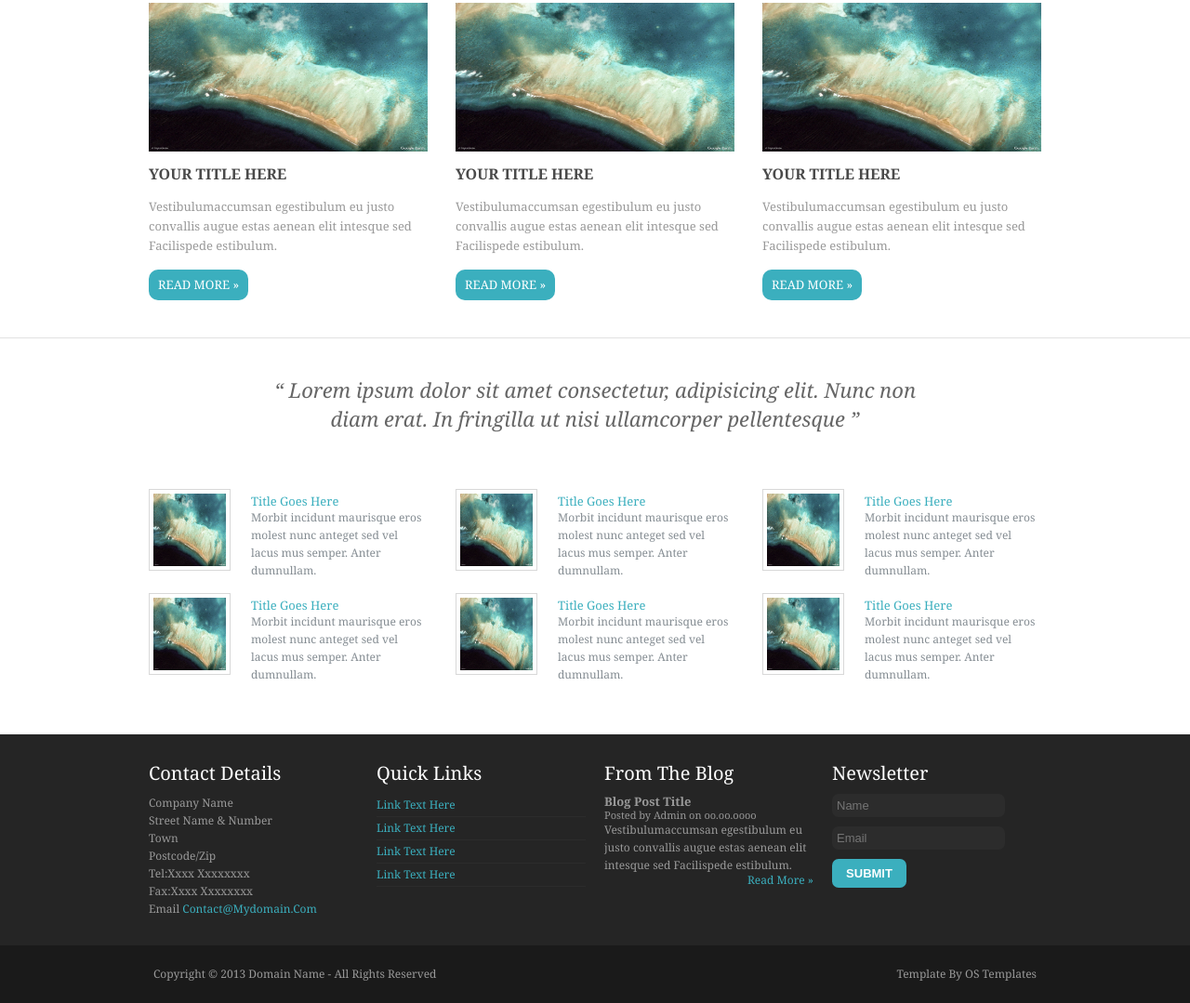
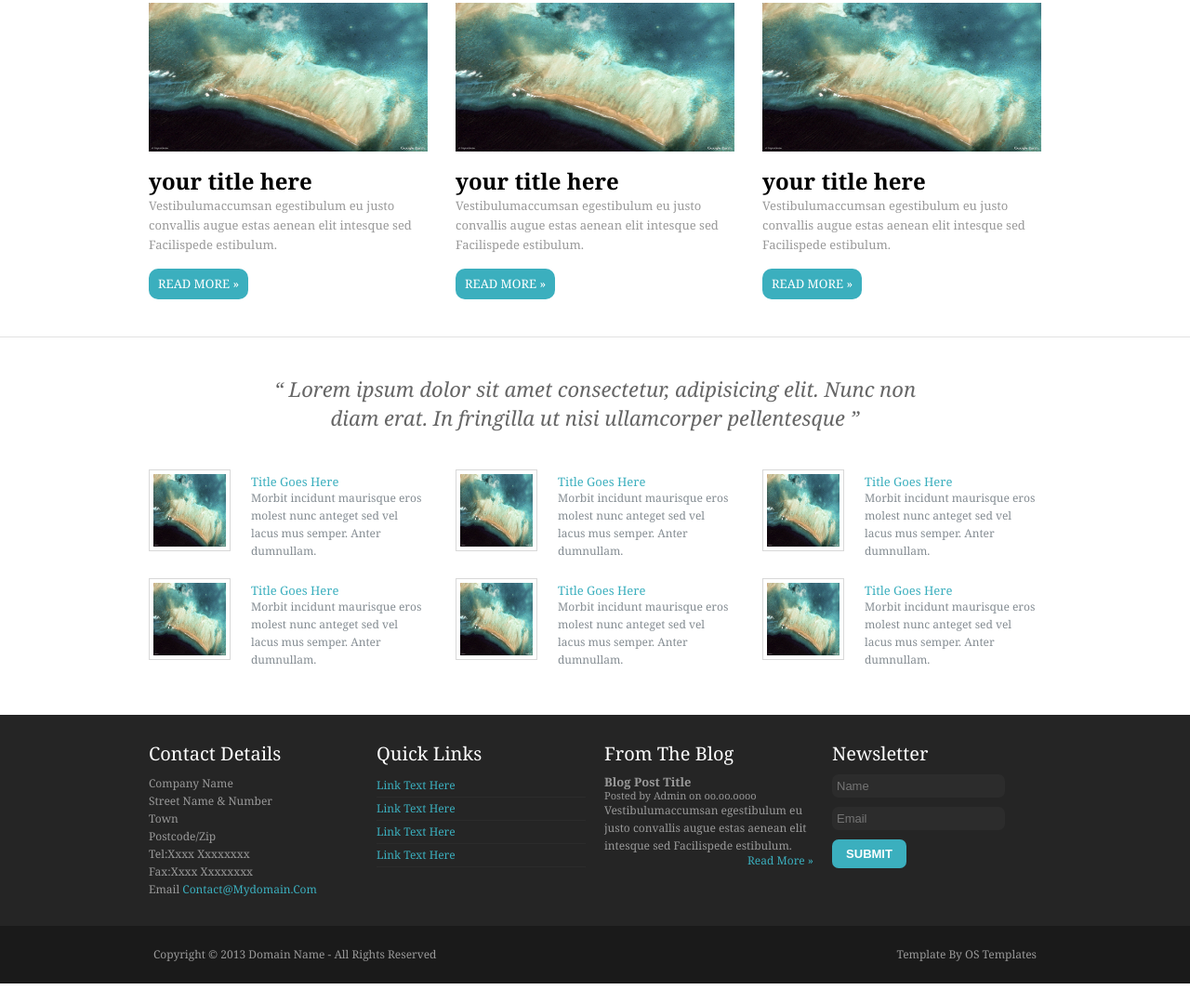
Before and after one commit to ma1ri/assignment_1_freshness, a plain HTML site: page index.html in a window 1280 px wide. Shown: the part 576-1655 px from the top of the page at 93% size. After the commit the page ends 1634 px from the top, so only its background shows below. Drawn offline with Linux system fonts and the light colour scheme.

Commit message:
minor changes

```diff
--- a/index.html
+++ b/index.html
@@ -4,7 +4,7 @@
 <head>
     <meta charset="UTF-8">
     <meta name="viewport" content="width=device-width, initial-scale=1.0">
-    <title>Document</title>
+    <title>Freshness</title>
     <link rel="stylesheet" href="styles.css">
     <link rel="stylesheet" href="https://cdnjs.cloudflare.com/ajax/libs/font-awesome/4.7.0/css/font-awesome.min.css">
 </head>
@@ -104,7 +104,7 @@
                         <img src="images/google-earth-view-6202.jpg" alt="">
                     </div>
                     <div class="intro-info">
-                        <h3>your title here</h3>
+                        <h2>your title here</h2>
                         <p>Vestibulumaccumsan egestibulum eu justo convallis augue estas aenean
                             elit intesque sed Facilispede estibulum.</p>
 
@@ -119,7 +119,7 @@
                         <img src="images/google-earth-view-6202.jpg" alt="">
                     </div>
                     <div class="intro-info">
-                        <h3>your title here</h3>
+                        <h2>your title here</h2>
                         <p>Vestibulumaccumsan egestibulum eu justo convallis augue estas aenean
                             elit intesque sed Facilispede estibulum.</p>
 
@@ -134,7 +134,7 @@
                         <img src="images/google-earth-view-6202.jpg" alt="">
                     </div>
                     <div class="intro-info">
-                        <h3>your title here</h3>
+                        <h2>your title here</h2>
                         <p>Vestibulumaccumsan egestibulum eu justo convallis augue estas aenean
                             elit intesque sed Facilispede estibulum.</p>
 
@@ -273,7 +273,7 @@
             <div class="footer-items">
                 <!-- contacts -->
                 <div class="footer-item">
-                    <h3 class="footer-item-title">contact details</h3>
+                    <h2 class="footer-item-title">contact details</h2>
                     <!-- <div class="footer-contacts"> -->
                     <p class="footer-contact-item">Company name</p>
                     <p class="footer-contact-item">street name & number</p>
@@ -288,7 +288,7 @@
 
                 <!-- quick links -->
                 <div class="footer-item">
-                    <h3 class="footer-item-title">quick links</h3>
+                    <h2 class="footer-item-title">quick links</h2>
 
                     <div class="footer-link-item">
                         <a href="#" class="color-blue">link text here</a>
@@ -311,8 +311,8 @@
 
                 <!-- blog -->
                 <div class="footer-item">
-                    <h3 class="footer-item-title">from the blog</h3>
-                    <h4 class="footer-blog-title">blog post title</h4>
+                    <h2 class="footer-item-title">from the blog</h2>
+                    <h3 class="footer-blog-title">blog post title</h3>
                     <p class="footer-blog-author">
                         Posted by Admin on oo.oo.oooo
                     </p>
@@ -324,7 +324,7 @@
 
                 <!-- newsletter -->
                 <div class="footer-item">
-                    <h3 class="footer-item-title">newsletter</h3>
+                    <h2 class="footer-item-title">newsletter</h2>
                     <form action="">
                         <input class="footer-input" type="text" name="name" id="name" placeholder="Name">
                         <input class="footer-input" type="text" name="naemailme" id="email" placeholder="Email">
--- a/styles.css
+++ b/styles.css
@@ -197,7 +197,7 @@ img{
 .slider-monitor{
    width: 400px;
    height: 320px;
-   background-image: url(freshness.jpg);
+   background-image: url(images/freshness.jpg);
    background-repeat: no-repeat;
    background-size: cover;
    position: relative;
@@ -314,7 +314,7 @@ img{
     width: 100%;
     background-color: #ffffff;
     padding-top: 40px;
-    padding-bottom: 20px;
+    padding-bottom: 10px;
 
 }
 
@@ -339,7 +339,7 @@ img{
 .service-section{
     width: 100%;
     background-color: #ffffff;
-    padding: 40px 0px;
+    padding: 30px 0px;
 }
 
 .service-items{
@@ -353,7 +353,7 @@ img{
     width: 300px;
     display: flex;
     justify-content: space-between;
-    margin-bottom: 10px;
+    margin-bottom: 15px;
 }
 
 .service-image-container{
@@ -525,7 +525,7 @@ img{
 @media all and (max-width: 1024px){
     .container{
         width: 100%;
-        padding: 15px;
+        padding: 0px 15px;
     }
 
 
```
